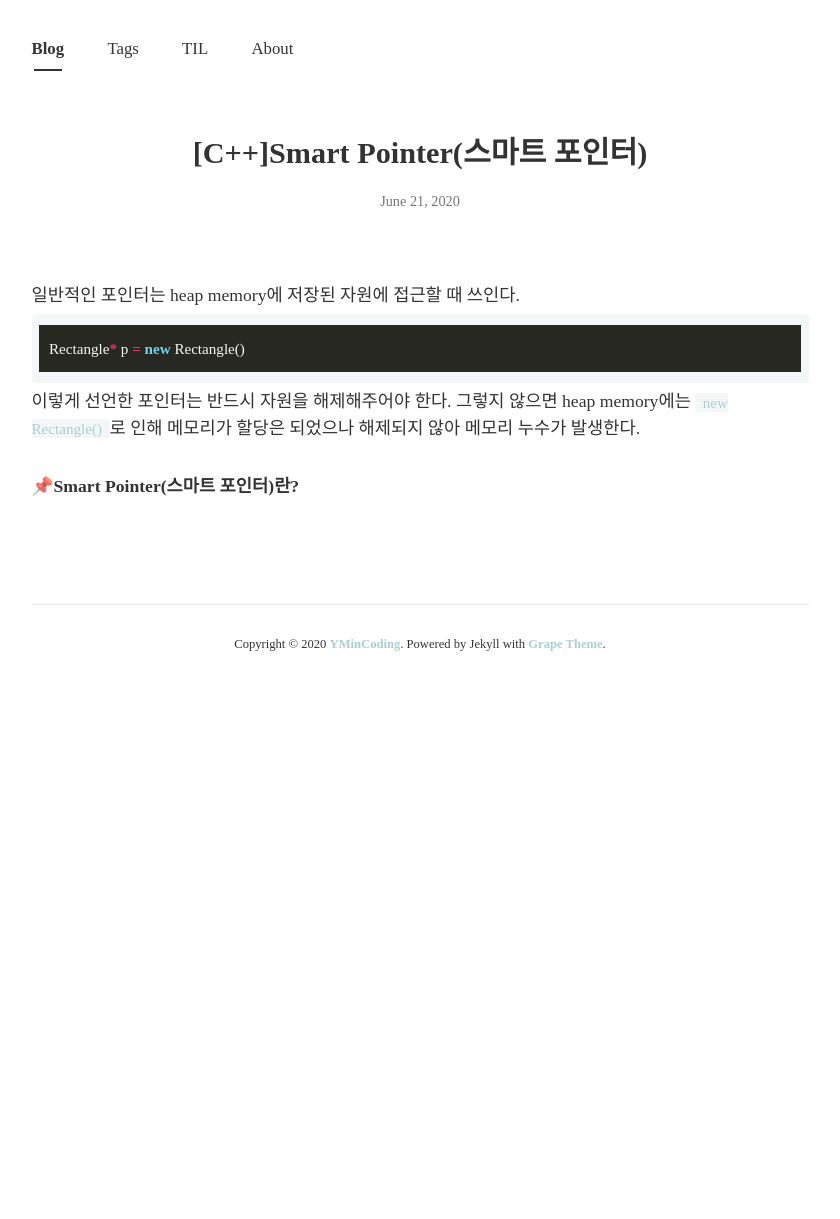
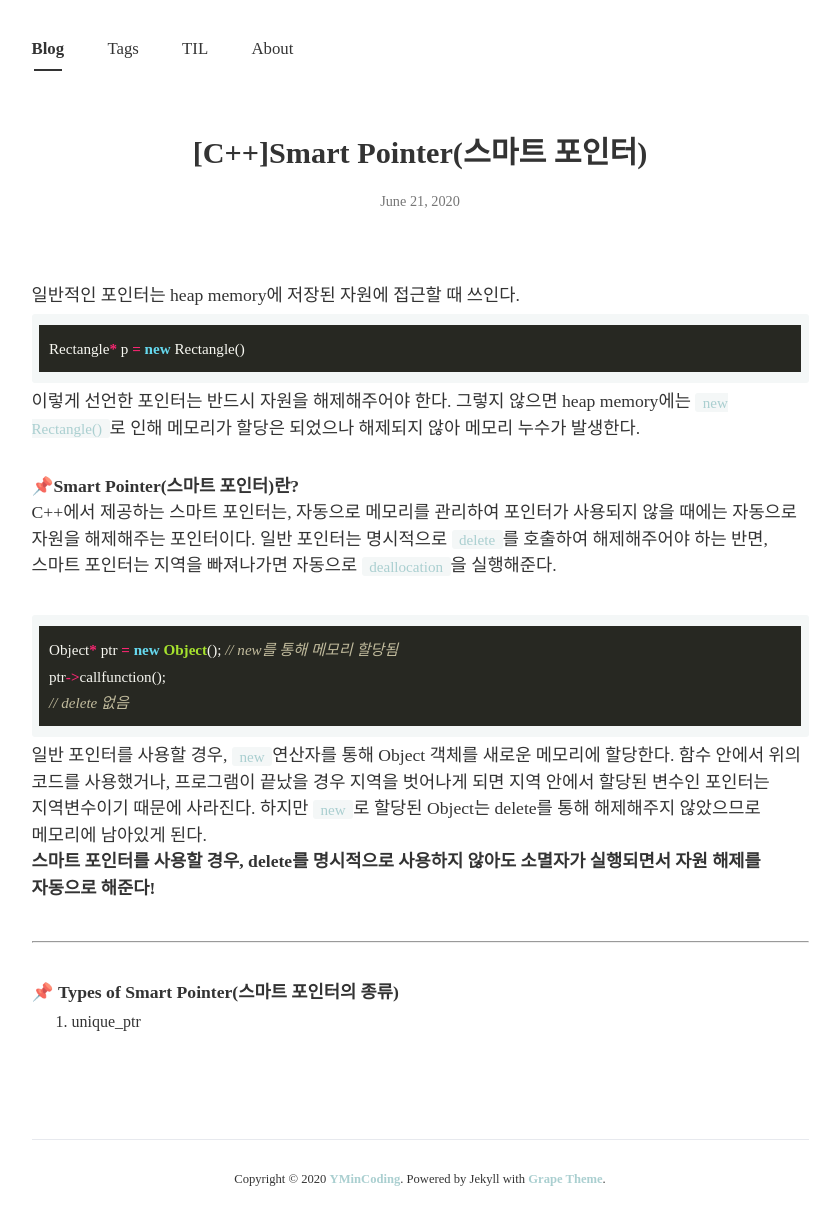
Before and after one commit to ymincoding/ymincoding.github.io, a Jekyll site: the page built from _posts/C++/2020-06-21-c++_smart_pointer.md, in a window 1280 px wide. Shown: the whole page, without its empty margins (220-1060 px from the left). Built offline with Jekyll 4.4.1, drawn with Linux system fonts in a browser that asks for light colours; nearby versions of some CDN libraries; some web fonts are replaced; before the commit the page ends 900 px from its top, so only the background shows below that.

Commit message:
edited post - smart pointer

```diff
--- a/_posts/C++/2020-06-21-c++_smart_pointer.md
+++ b/_posts/C++/2020-06-21-c++_smart_pointer.md
@@ -16,3 +16,20 @@ Rectangle* p = new Rectangle()
 <br/>
 
 📌__Smart Pointer(스마트 포인터)란?__
+C++에서 제공하는 스마트 포인터는, 자동으로 메모리를 관리하여 포인터가 사용되지 않을 때에는 자동으로 자원을 해제해주는 포인터이다. 일반 포인터는 명시적으로 `delete`를 호출하여 해제해주어야 하는 반면, 스마트 포인터는 지역을 빠져나가면 자동으로 `deallocation`을 실행해준다.
+
+<br/>
+
+~~~c++
+Object* ptr = new Object(); // new를 통해 메모리 할당됨
+ptr->callfunction();
+// delete 없음
+~~~
+일반 포인터를 사용할 경우, `new`연산자를 통해 Object 객체를 새로운 메모리에 할당한다. 함수 안에서 위의 코드를 사용했거나, 프로그램이 끝났을 경우 지역을 벗어나게 되면 지역 안에서 할당된 변수인 포인터는 지역변수이기 때문에 사라진다. 하지만 `new`로 할당된 Object는 delete를 통해 해제해주지 않았으므로 메모리에 남아있게 된다.
+__스마트 포인터를 사용할 경우, delete를 명시적으로 사용하지 않아도 소멸자가 실행되면서 자원 해제를 자동으로 해준다!__
+
+<br/>
+* * *
+<br/>
+📌 __Types of Smart Pointer(스마트 포인터의 종류)__
+1. unique_ptr
```
